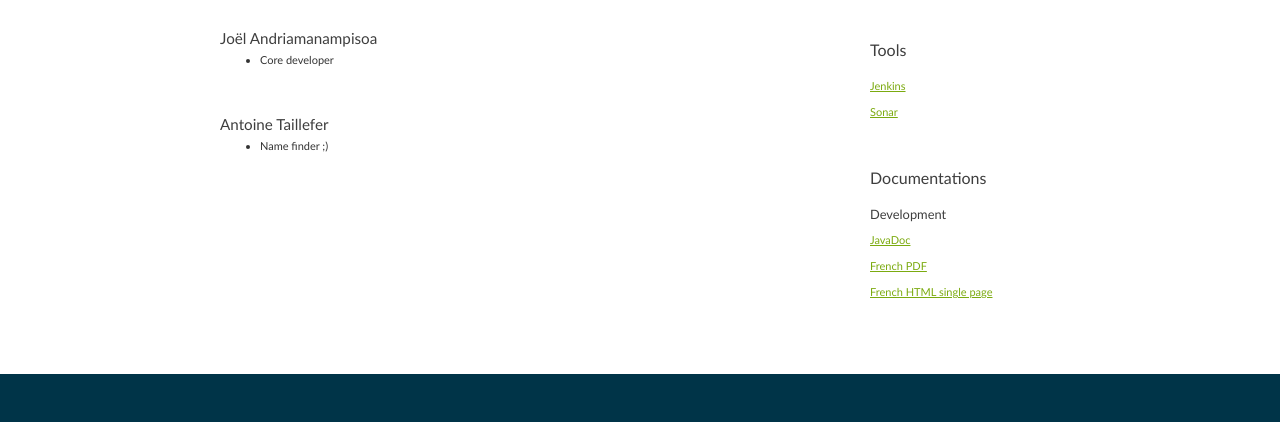
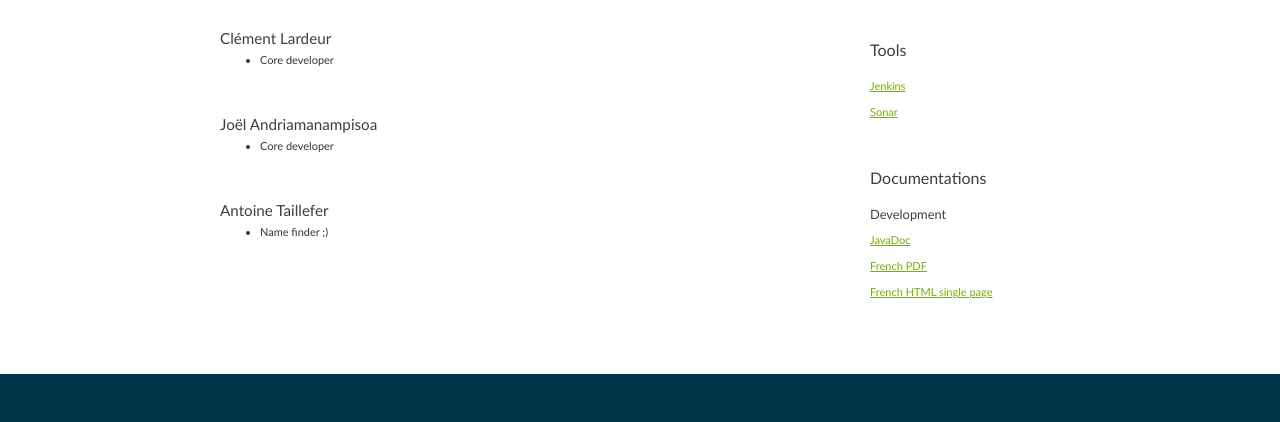
Before and after one commit to youtestit/youtestit-website, a plain HTML site: page contributors.html in a window 1280 px wide. Shown: the part 378-800 px from the top of the page. Drawn offline with Linux system fonts and the light colour scheme.

Commit message:
update contributors list

```diff
--- a/contributors.html
+++ b/contributors.html
@@ -100,6 +100,12 @@
 			</article>
 
 
+			<article class="post">
+				<h3>Clément Lardeur</h3>
+				<ul>
+					<li>Core developer</li>
+				</ul>
+			</article>
 			<article class="post">
 				<h3>Joël Andriamanampisoa</h3>
 				<ul>
```
